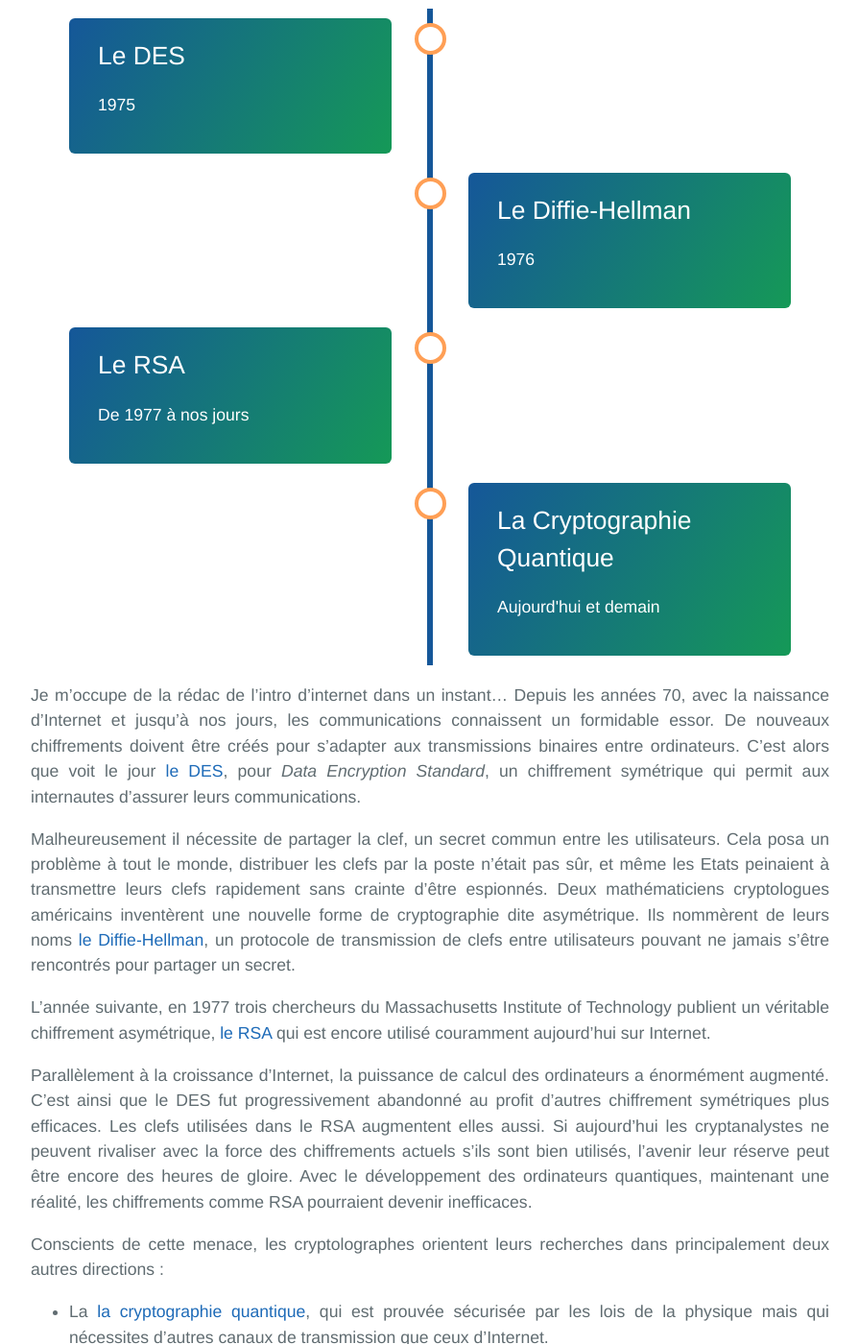
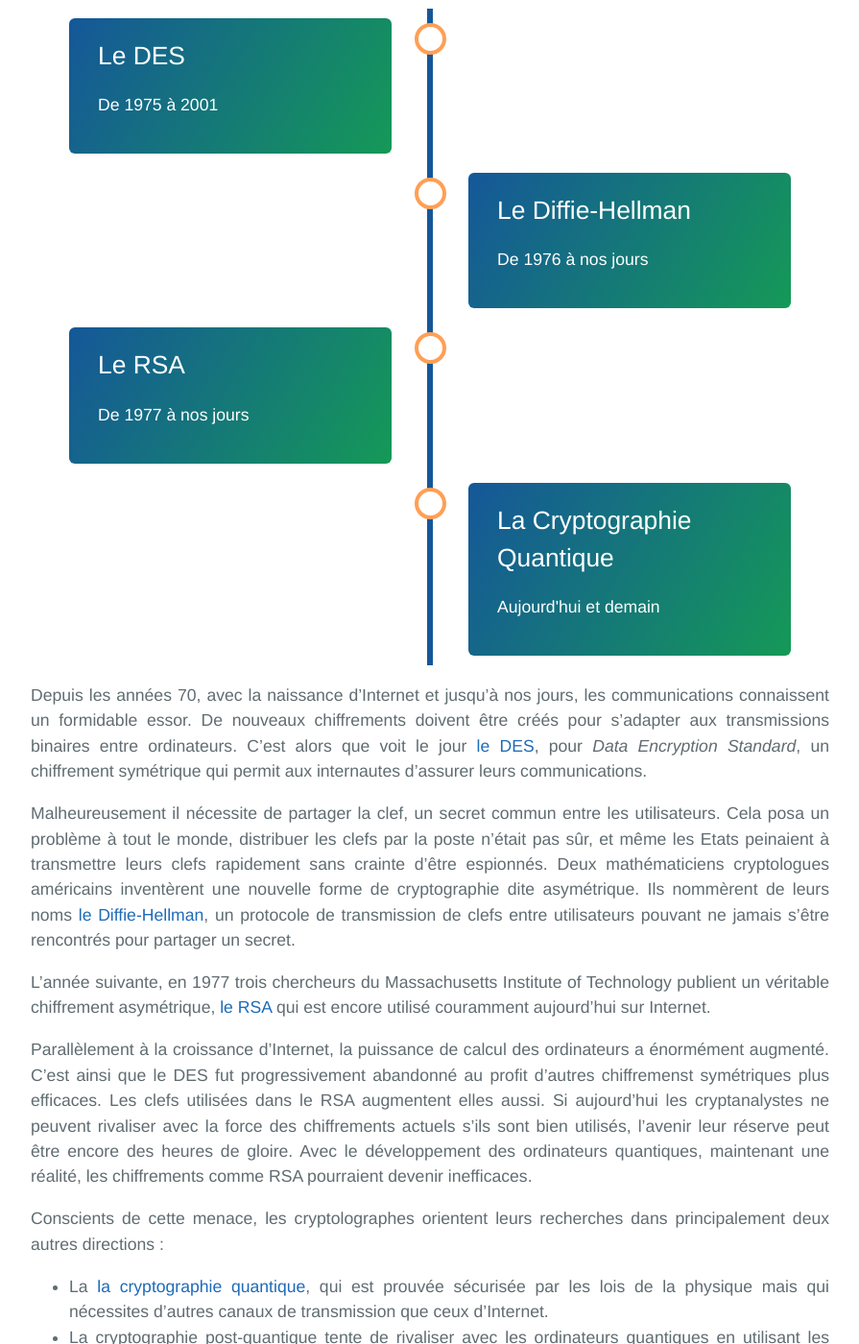
Before and after one commit to SamuelGallay/CryptoTPE, a Jekyll site: the page built from pages/4_Internet/0_index.md, in a window 1280 px wide and 1400 px high, scrolled down 421 px. Shown: the whole window at 96% size, without its empty margins (192-1087 px from the left). Built offline with Jekyll 4.4.1, drawn with Linux system fonts in a browser that asks for light colours; our own code applies the rules of GitHub Pages for plain Markdown files.

Commit message:
Update 0_index.md

```diff
--- a/pages/4_Internet/0_index.md
+++ b/pages/4_Internet/0_index.md
@@ -11,7 +11,7 @@ precedente: /guerres/
  <a href="{{ "/des/" | relative_url }}">
    <div class="content">
      <h2 style="color:white;">Le DES</h2>
-     <p>1975</p>
+     <p>De 1975 à 2001</p>
    </div>
    </a>
  </div>
@@ -20,7 +20,7 @@ precedente: /guerres/
  <a href="{{ "/diffie-hellman/" | relative_url }}">
    <div class="content">
      <h2 style="color:white;">Le Diffie-Hellman</h2>
-     <p>1976</p>
+     <p>De 1976 à nos jours</p>
    </div>
    </a>
  </div>
@@ -45,7 +45,6 @@ precedente: /guerres/
 
 </div>
 
-Je m'occupe de la rédac de l'intro d'internet dans un instant...
 Depuis les années 70, avec la naissance d'Internet et jusqu'à nos jours, les communications connaissent un formidable essor.
 De nouveaux chiffrements doivent être créés pour s'adapter aux transmissions binaires entre ordinateurs.
 C'est alors que voit le jour [le DES]({{ "/des/" | relative_url }}), pour *Data Encryption Standard*, un chiffrement symétrique qui permit aux internautes d'assurer leurs communications.
@@ -57,7 +56,7 @@ Ils nommèrent de leurs noms [le Diffie-Hellman]({{ "/diffie-hellman/" | relativ
 
 L'année suivante, en 1977 trois chercheurs du Massachusetts Institute of Technology publient un véritable chiffrement asymétrique, [le RSA]({{ "/rsa/" | relative_url }}) qui est encore utilisé couramment aujourd'hui sur Internet.
 
-Parallèlement à la croissance d'Internet, la puissance de calcul des ordinateurs a énormément augmenté. C'est ainsi que le DES fut progressivement abandonné au profit d'autres chiffrement symétriques plus efficaces. Les clefs utilisées dans le RSA augmentent elles aussi.
+Parallèlement à la croissance d'Internet, la puissance de calcul des ordinateurs a énormément augmenté. C'est ainsi que le DES fut progressivement abandonné au profit d'autres chiffremenst symétriques plus efficaces. Les clefs utilisées dans le RSA augmentent elles aussi.
 Si aujourd'hui les cryptanalystes ne peuvent rivaliser avec la force des chiffrements actuels s'ils sont bien utilisés, l'avenir leur réserve peut être encore des heures de gloire. Avec le développement des ordinateurs quantiques, maintenant une réalité, les chiffrements comme RSA pourraient devenir inefficaces.
 
 Conscients de cette menace, les cryptolographes orientent leurs recherches dans principalement deux autres directions :
```
